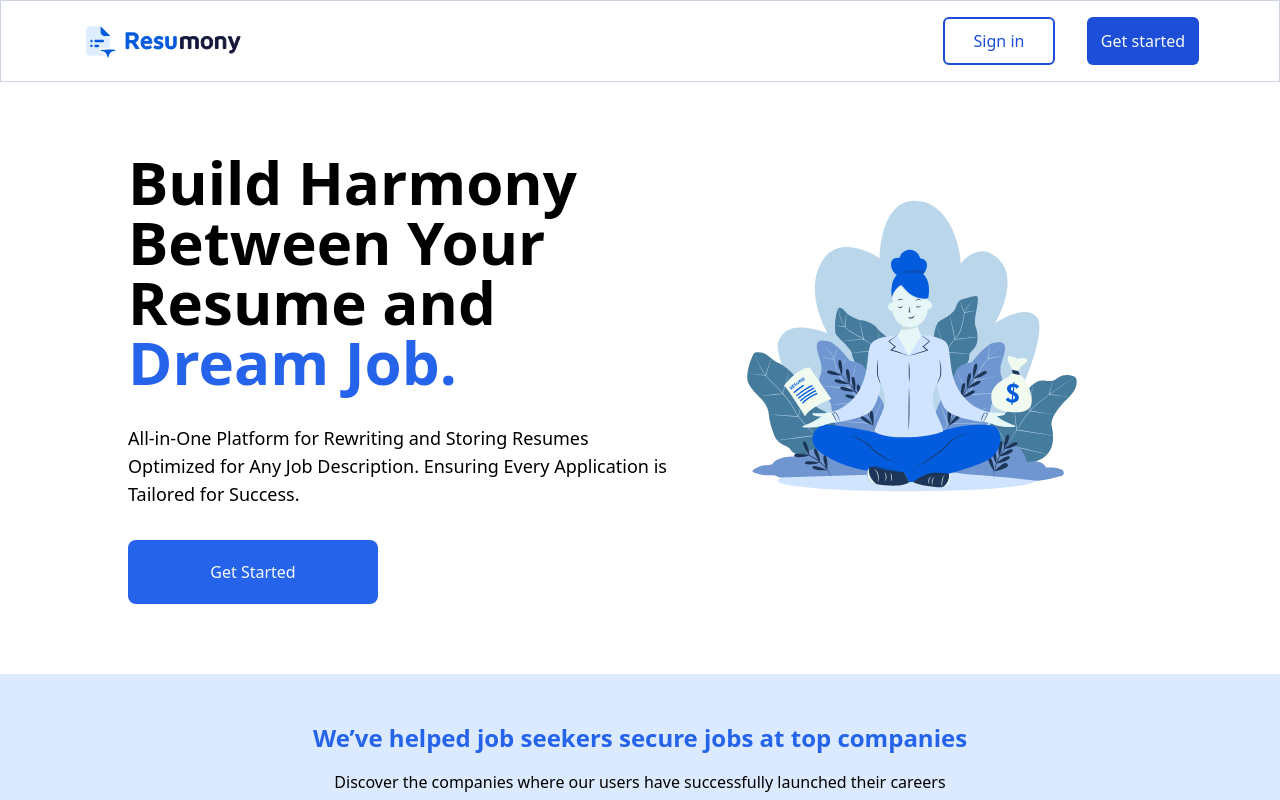
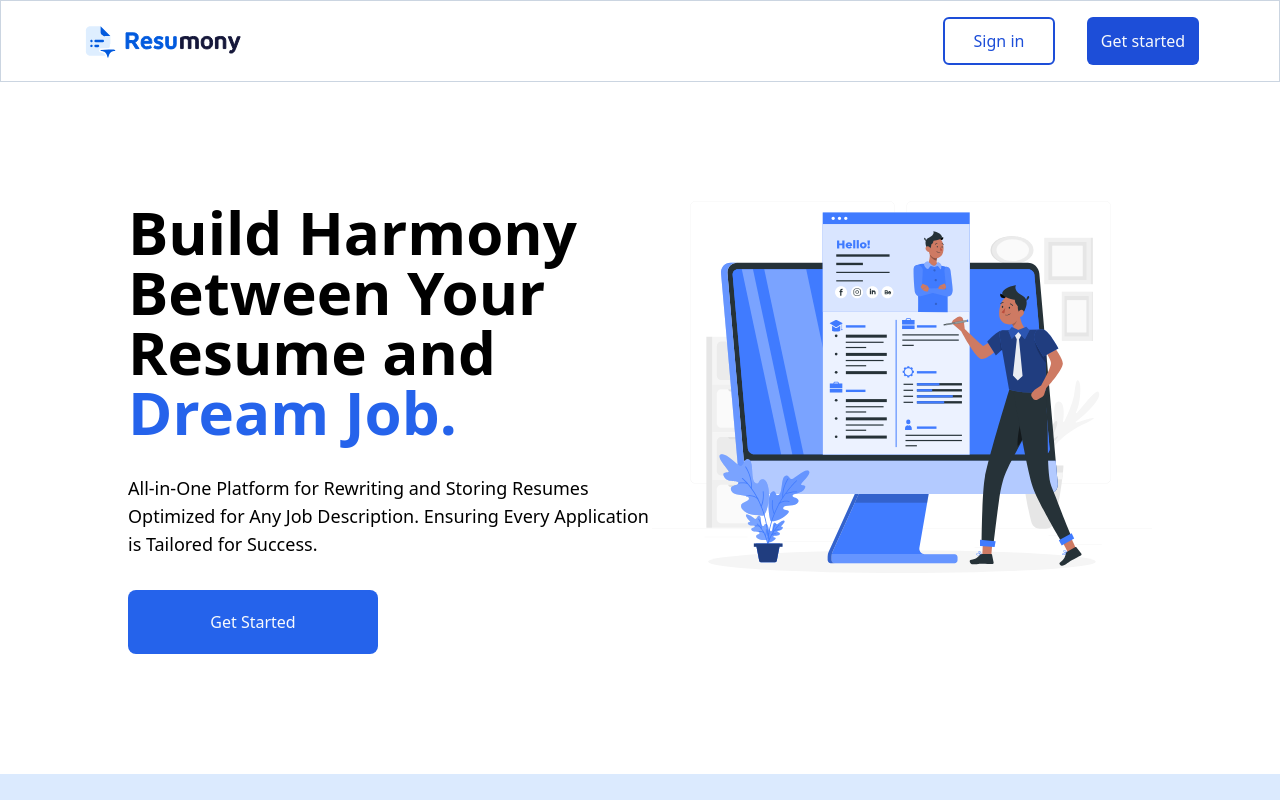
Before and after one commit to jahjahLemonade/www.Resumony.io, a React (Create React App) app in the folder client/: page / in a window 1280 px wide. Shown: the top 800 px of the page. Built offline with nearby package versions, Linux system fonts and the light colour scheme; no server answers.

Commit message:
Added new hero img

```diff
--- a/client/src/Components/LandingPage.js
+++ b/client/src/Components/LandingPage.js
@@ -12,13 +12,15 @@ import img5 from '../assets/image 5.svg';
 import img6 from '../assets/image 6.svg';
 import img7 from '../assets/image 7.svg';
 import harmony from '../assets/harmony.svg';
+import hero from '../assets/hero.svg';
+
 
 const LandingPage = () => {
     return (
         <div className='max-w-[2200px] mx-auto'>
             <Navi />
             <div className='mt-16 mb-24 | flex flex-col justify-between items-center | lg:flex-row lg:px-10 | xl:px-32 | 2xl:px-52'>
-                <img src={harmony} alt='lady' className='w-full h-50 text-center mb-12 | md:h-72 md:mb-8 | max-w-[480px] lg:h-full lg:order-last | xl:h-[400px] | 2xl:max-w-[600px] 2xl:h-[450px]'/>
+                <img src={hero} alt='lady' className='w-full h-50 text-center mb-12 | md:h-72 md:mb-8 | max-w-[600px] lg:h-full lg:order-last | xl:h-[500px] | 2xl:max-w-[700px] 2xl:h-[550px]'/>
                     <div className='flex flex-col h-[420px] justify-center | lg:max-w-[620px] | xl:justify-around'>
                         <h1 className='text-4xl font-semibold text-center | lg:w-[390px] lg:text-left | xl:w-full xl:text-6xl'>Build Harmony Between Your Resume and <span className='text-blue-600'>Dream Job.</span></h1>
                         <p className='text-md text-center font-light my-8 | lg:text-lg lg:text-left'>All-in-One Platform for Rewriting and Storing Resumes Optimized for Any Job Description. Ensuring Every Application is Tailored for Success.</p>
@@ -59,7 +61,7 @@ const LandingPage = () => {
                     <p className='text-center | xl:text-left mb-12 mx-8'>Let Resumony take care of your resume update in minutes, saving you valuable time.</p>
                 </div>
             </div>
-            <div className='flex flex-col justify-center items-center w-full h-full bg-blue-100 px-2 my-8 | lg:flex-row lg:justify-around lg:py-20'>
+            <div className='flex flex-col justify-center items-center w-full h-full bg-blue-100 px-2 my-8 | lg:flex-row lg:justify-around lg:py-20 | 2xl:px-28'>
                 <div>
                     <img src={harmony} alt='lady' className='w-full h-50 text-center max-w-[480px] | md:h-72 | lg:h-[400px]| xl:h-[400px] | 2xl:max-w-[600px] 2xl:h-[450px]'/>
                 </div>
```
Also changed, not shown: client/src/assets/hero.svg (added), 1 other file (tests, documents, lock files or other folders).
